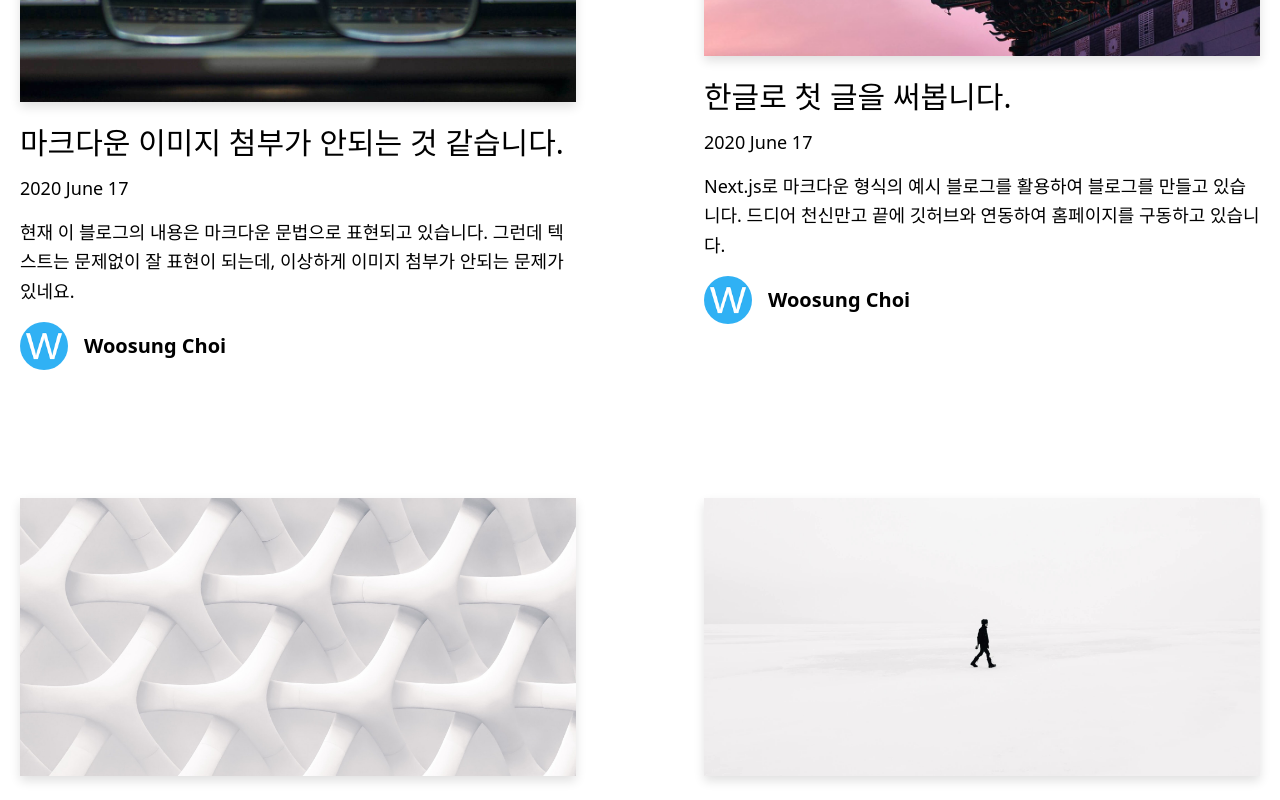
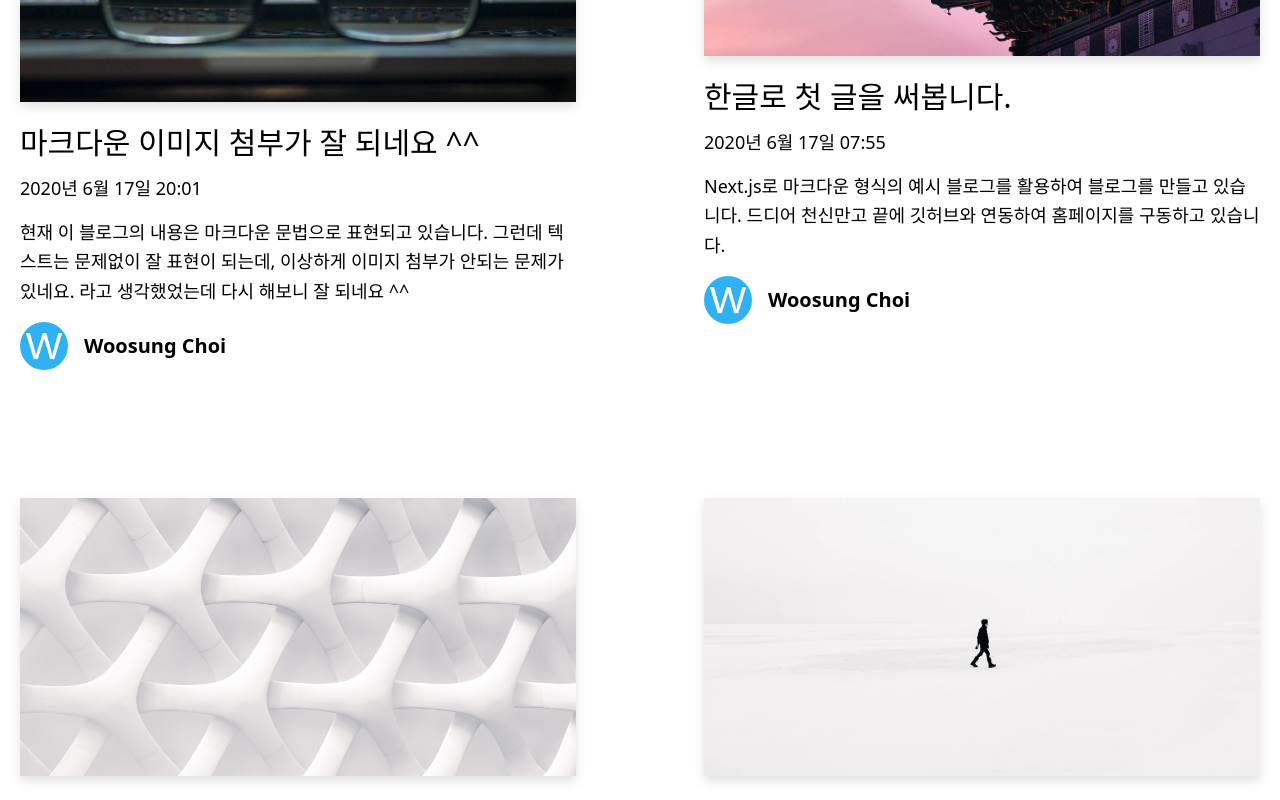
Before and after one commit to woosungchoi/blog-starter, a Next.js app: page / in a window 1280 px wide. Shown: the part 1920-2720 px from the top of the page. Built offline with nearby package versions, Linux system fonts and the light colour scheme.

Commit message:
add locale date-fns

```diff
--- a/_posts/markdown-image.md
+++ b/_posts/markdown-image.md
@@ -1,6 +1,6 @@
 ---
-title: '마크다운 이미지 첨부가 안되는 것 같습니다.'
-excerpt: '현재 이 블로그의 내용은 마크다운 문법으로 표현되고 있습니다. 그런데 텍스트는 문제없이 잘 표현이 되는데, 이상하게 이미지 첨부가 안되는 문제가 있네요.'
+title: '마크다운 이미지 첨부가 잘 되네요 ^^'
+excerpt: '현재 이 블로그의 내용은 마크다운 문법으로 표현되고 있습니다. 그런데 텍스트는 문제없이 잘 표현이 되는데, 이상하게 이미지 첨부가 안되는 문제가 있네요. 라고 생각했었는데 다시 해보니 잘 되네요 ^^'
 coverImage: '/assets/blog/markdown-image/cover.jpg'
 date: '2020-06-17T20:01:07.322Z'
 author:
@@ -13,6 +13,10 @@ ogImage:
 현재 이 블로그의 내용은 마크다운 문법으로 표현되고 있습니다. 그런데 텍스트는 문제없이 잘 표현이 되는데, 이상하게 이미지 첨부가 안되는 문제가 있네요.
 
 커버 이미지는 잘 표시가 되는데, 문서 내용에서는 표현이 안되는 부분이 좀 의아합니다. 아무래도 마크다운 내용물을 HTML로 변환하는 과정에서 코드 부분을 삭제하는건 아닌가 생각해봅니다.
+
+![cdn](https://user-images.githubusercontent.com/14286374/80860439-2d3c4c00-8c9a-11ea-934d-c6a1ea994329.png)
+
+그런데 다시 해보니 잘 되네요!!!
 
 ## *해결하는 길이 있을까?*
 
--- a/components/date-formater.js
+++ b/components/date-formater.js
@@ -1,6 +1,7 @@
 import { parseISO, format } from 'date-fns'
+import { ko } from 'date-fns/locale'
 
 export default function DateFormater({ dateString }) {
   const date = parseISO(dateString)
-  return <time dateTime={dateString}>{format(date, 'yyyy LLLL d')}</time>
+  return <time dateTime={dateString}>{format(date, 'PPP p', { locale: ko} )}</time>
 }
```
